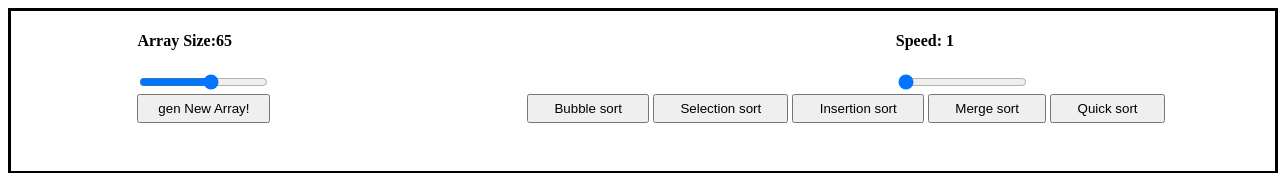
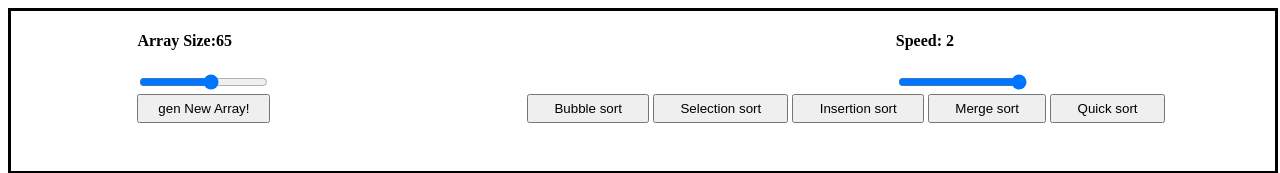
Before and after one commit to SHAILENDRA7870/sorting, a plain HTML site: page index.html in a window 1280 px wide. Shown: the top 173 px of the page. Drawn offline with Linux system fonts and the light colour scheme.

Commit message:
Update index.html

```diff
--- a/index.html
+++ b/index.html
@@ -20,7 +20,7 @@
   		<div id="speed">
 
   			<h4>Speed: <span id="demo1"></span></h4>
-  			<input type="range" min="1" max="2" value="1" id="myRangespeed">
+  			<input type="range" min="1" max="2" id="myRangespeed">
 
   		</div>
 
```
